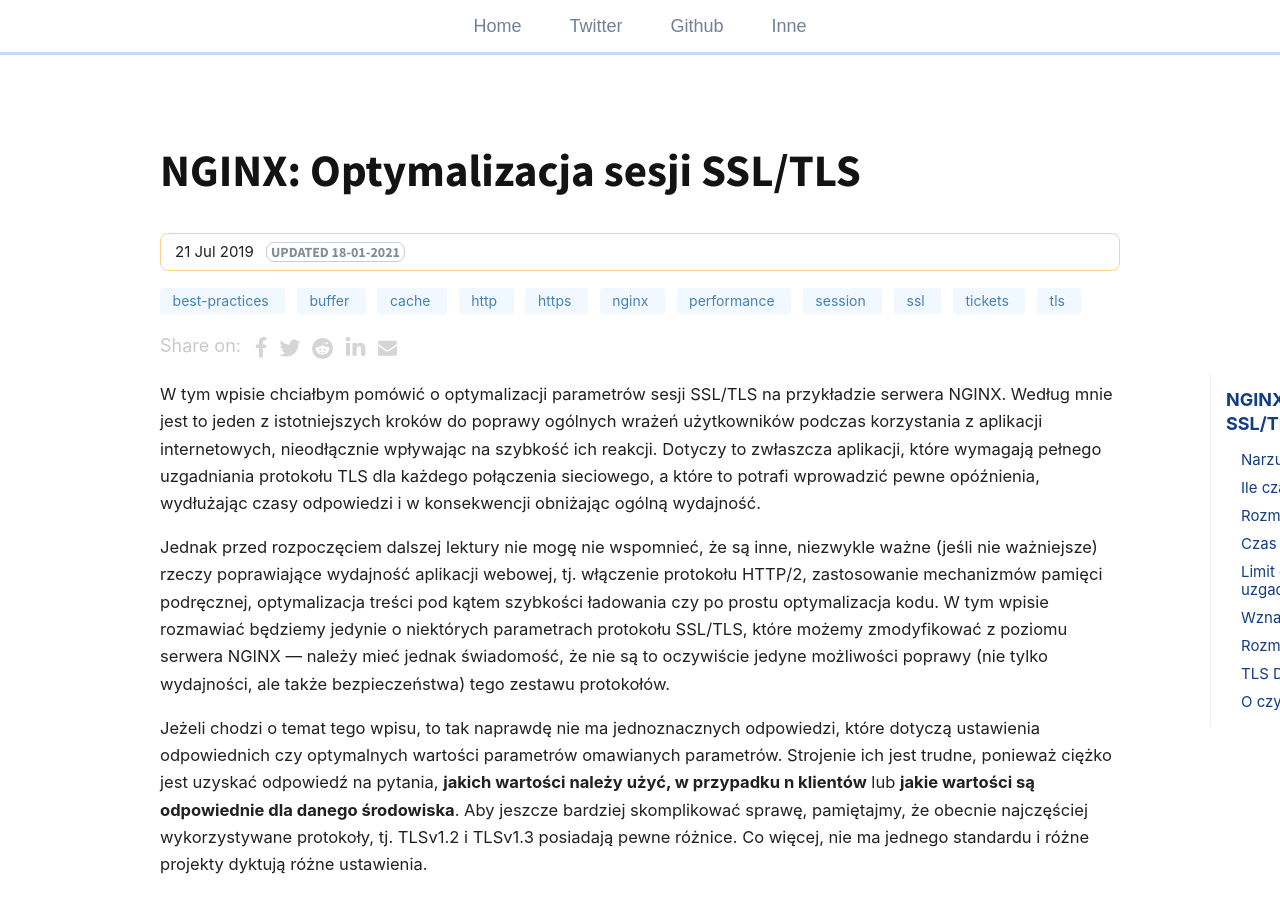
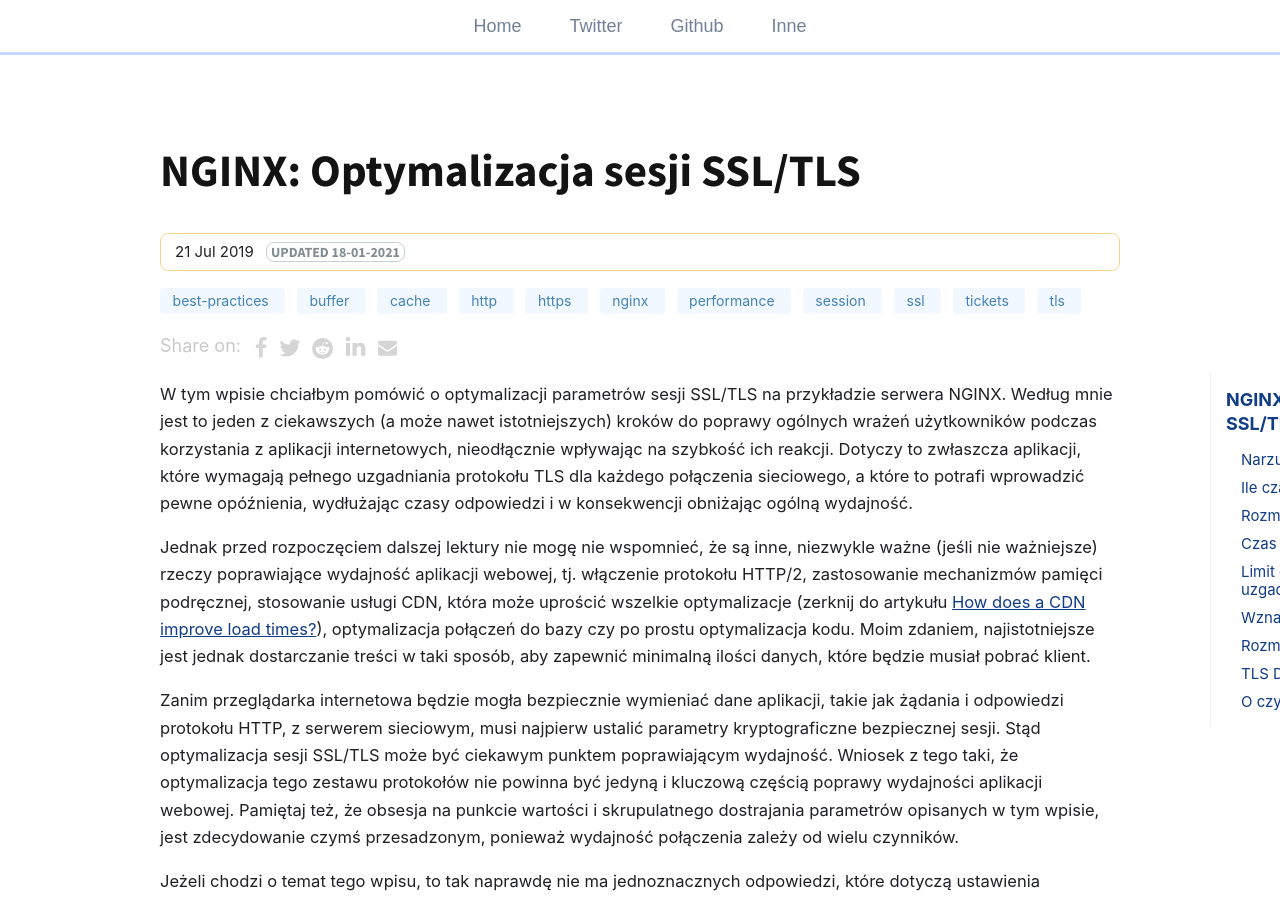
Before and after one commit to git04112019/trimstray.github.io, a Jekyll site: the page built from _posts/2019-07-21-nginx-optymalizacja_sesji_ssl-tls.md, in a window 1280 px wide and 900 px high. Built offline with Jekyll 4.4.1, drawn with Linux system fonts in a browser that asks for light colours; comment, search, counter and statistics services are not loaded; some of the changed text lies outside the part shown.

Commit message:
uncommited changes - signed-off-by: trimstray <trimstray@gmail.com>

```diff
--- a/_posts/2019-07-21-nginx-optymalizacja_sesji_ssl-tls.md
+++ b/_posts/2019-07-21-nginx-optymalizacja_sesji_ssl-tls.md
@@ -11,9 +11,11 @@ toc: true
 last_modified_at: 2021-01-18 00:00:00 +0000
 ---
 
-W tym wpisie chciałbym pomówić o optymalizacji parametrów sesji SSL/TLS na przykładzie serwera NGINX. Według mnie jest to jeden z istotniejszych kroków do poprawy ogólnych wrażeń użytkowników podczas korzystania z aplikacji internetowych, nieodłącznie wpływając na szybkość ich reakcji. Dotyczy to zwłaszcza aplikacji, które wymagają pełnego uzgadniania protokołu TLS dla każdego połączenia sieciowego, a które to potrafi wprowadzić pewne opóźnienia, wydłużając czasy odpowiedzi i w konsekwencji obniżając ogólną wydajność.
+W tym wpisie chciałbym pomówić o optymalizacji parametrów sesji SSL/TLS na przykładzie serwera NGINX. Według mnie jest to jeden z ciekawszych (a może nawet istotniejszych) kroków do poprawy ogólnych wrażeń użytkowników podczas korzystania z aplikacji internetowych, nieodłącznie wpływając na szybkość ich reakcji. Dotyczy to zwłaszcza aplikacji, które wymagają pełnego uzgadniania protokołu TLS dla każdego połączenia sieciowego, a które to potrafi wprowadzić pewne opóźnienia, wydłużając czasy odpowiedzi i w konsekwencji obniżając ogólną wydajność.
 
-Jednak przed rozpoczęciem dalszej lektury nie mogę nie wspomnieć, że są inne, niezwykle ważne (jeśli nie ważniejsze) rzeczy poprawiające wydajność aplikacji webowej, tj. włączenie protokołu HTTP/2, zastosowanie mechanizmów pamięci podręcznej, optymalizacja treści pod kątem szybkości ładowania czy po prostu optymalizacja kodu. W tym wpisie rozmawiać będziemy jedynie o niektórych parametrach protokołu SSL/TLS, które możemy zmodyfikować z poziomu serwera NGINX — należy mieć jednak świadomość, że nie są to oczywiście jedyne możliwości poprawy (nie tylko wydajności, ale także bezpieczeństwa) tego zestawu protokołów.
+Jednak przed rozpoczęciem dalszej lektury nie mogę nie wspomnieć, że są inne, niezwykle ważne (jeśli nie ważniejsze) rzeczy poprawiające wydajność aplikacji webowej, tj. włączenie protokołu HTTP/2, zastosowanie mechanizmów pamięci podręcznej, stosowanie usługi CDN, która może uprościć wszelkie optymalizacje (zerknij do artykułu [How does a CDN improve load times?](https://www.cloudflare.com/learning/cdn/performance/)), optymalizacja połączeń do bazy czy po prostu optymalizacja kodu. Moim zdaniem, najistotniejsze jest jednak dostarczanie treści w taki sposób, aby zapewnić minimalną ilości danych, które będzie musiał pobrać klient.
+
+Zanim przeglądarka internetowa będzie mogła bezpiecznie wymieniać dane aplikacji, takie jak żądania i odpowiedzi protokołu HTTP, z serwerem sieciowym, musi najpierw ustalić parametry kryptograficzne bezpiecznej sesji. Stąd optymalizacja sesji SSL/TLS może być ciekawym punktem poprawiającym wydajność. Wniosek z tego taki, że optymalizacja tego zestawu protokołów nie powinna być jedyną i kluczową częścią poprawy wydajności aplikacji webowej. Pamiętaj też, że obsesja na punkcie wartości i skrupulatnego dostrajania parametrów opisanych w tym wpisie, jest zdecydowanie czymś przesadzonym, ponieważ wydajność połączenia zależy od wielu czynników.
 
 Jeżeli chodzi o temat tego wpisu, to tak naprawdę nie ma jednoznacznych odpowiedzi, które dotyczą ustawienia odpowiednich czy optymalnych wartości parametrów omawianych parametrów. Strojenie ich jest trudne, ponieważ ciężko jest uzyskać odpowiedź na pytania, **jakich wartości należy użyć, w przypadku n klientów** lub **jakie wartości są odpowiednie dla danego środowiska**. Aby jeszcze bardziej skomplikować sprawę, pamiętajmy, że obecnie najczęściej wykorzystywane protokoły, tj. TLSv1.2 i TLSv1.3 posiadają pewne różnice. Co więcej, nie ma jednego standardu i różne projekty dyktują różne ustawienia.
 
```
Also changed, not shown: other parts of _posts/2019-07-21-nginx-optymalizacja_sesji_ssl-tls.md (+1 -1 lines).
